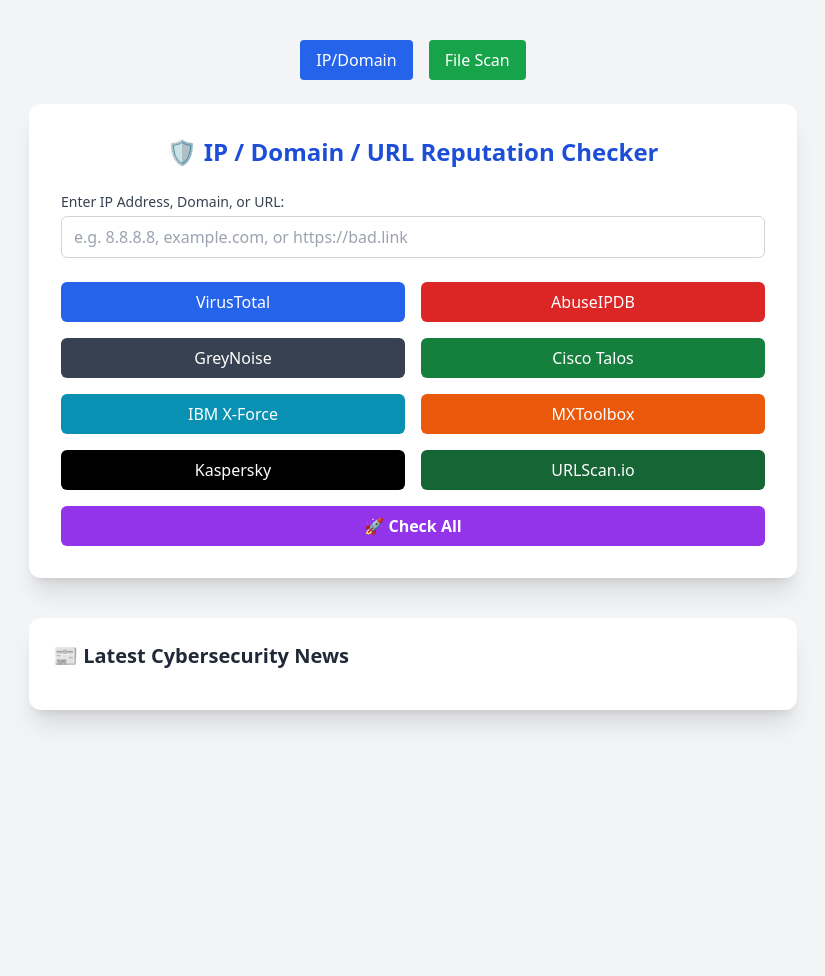
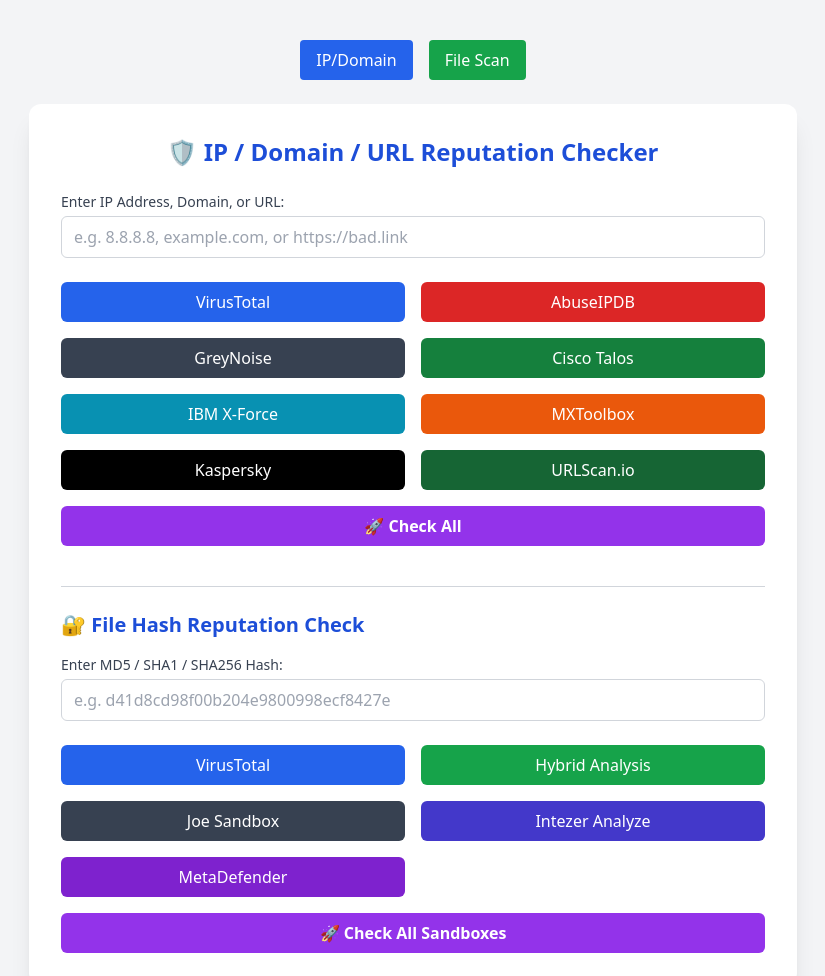
Before and after one commit to djoshi-sudo/djoshi-osint.github.io, a plain HTML site: page index.html in a window 1280 px wide. Shown: the top 976 px of the page, without its empty margins (227-1052 px from the left). Before the commit the page ends 800 px from the top, so only its background shows below. Drawn offline with nearby package versions, Linux system fonts and the light colour scheme; no server answers.

Commit message:
Update index.html

```diff
--- a/index.html
+++ b/index.html
@@ -35,6 +35,24 @@
         class="w-full bg-purple-600 text-white py-2 rounded-md hover:bg-purple-700 font-semibold">
         🚀 Check All
       </button>
+
+      <!-- Hash Analysis Section -->
+      <div class="mt-10 pt-6 border-t border-gray-300">
+        <h2 class="text-xl font-bold mb-4 text-blue-700">🔐 File Hash Reputation Check</h2>
+        <label for="hash" class="block text-sm font-medium text-gray-700 mb-1">Enter MD5 / SHA1 / SHA256 Hash:</label>
+        <input type="text" id="hash" placeholder="e.g. d41d8cd98f00b204e9800998ecf8427e"
+          class="w-full px-3 py-2 border border-gray-300 rounded-md mb-6 focus:outline-none focus:ring-2 focus:ring-blue-400" />
+
+        <div class="grid grid-cols-1 sm:grid-cols-2 gap-4 mb-4">
+          <button onclick="checkHash('virustotal')" class="bg-blue-600 text-white py-2 rounded-md hover:bg-blue-700">VirusTotal</button>
+          <button onclick="checkHash('hybrid')" class="bg-green-600 text-white py-2 rounded-md hover:bg-green-700">Hybrid Analysis</button>
+          <button onclick="checkHash('joesandbox')" class="bg-gray-700 text-white py-2 rounded-md hover:bg-gray-800">Joe Sandbox</button>
+          <button onclick="checkHash('intezer')" class="bg-indigo-700 text-white py-2 rounded-md hover:bg-indigo-800">Intezer Analyze</button>
+          <button onclick="checkHash('metadefender')" class="bg-purple-700 text-white py-2 rounded-md hover:bg-purple-800">MetaDefender</button>
+        </div>
+
+        <button onclick="checkHash('all')" class="w-full bg-purple-600 text-white py-2 rounded-md hover:bg-purple-700 font-semibold">🚀 Check All Sandboxes</button>
+      </div>
     </div>
 
     <!-- File Analysis Section -->
@@ -110,6 +128,32 @@
       }
     }
 
+    function checkHash(service) {
+      const hash = document.getElementById("hash").value.trim();
+      if (!hash) {
+        alert("Please enter a hash value.");
+        return;
+      }
+
+      const hashSites = {
+        virustotal: `https://www.virustotal.com/gui/file/${hash}`,
+        hybrid: `https://www.hybrid-analysis.com/search?query=${hash}`,
+        joesandbox: `https://www.joesandbox.com/search?q=${hash}`,
+        intezer: `https://analyze.intezer.com/search?query=${hash}`,
+        metadefender: `https://metadefender.opswat.com/results/file/${hash}/hash`
+      };
+
+      if (service === 'all') {
+        let delay = 0;
+        for (let key in hashSites) {
+          setTimeout(() => window.open(hashSites[key], '_blank'), delay);
+          delay += 300;
+        }
+      } else {
+        window.open(hashSites[service], '_blank');
+      }
+    }
+
     function checkAllSandboxes() {
       const sandboxUrls = [
         "https://www.virustotal.com/gui/home/upload",
@@ -126,7 +170,6 @@
       });
     }
 
-    // Load multiple RSS feeds
     const rssFeeds = [
       "https://feeds.feedburner.com/TheHackersNews",
       "https://www.bleepingcomputer.com/feed/"
```
